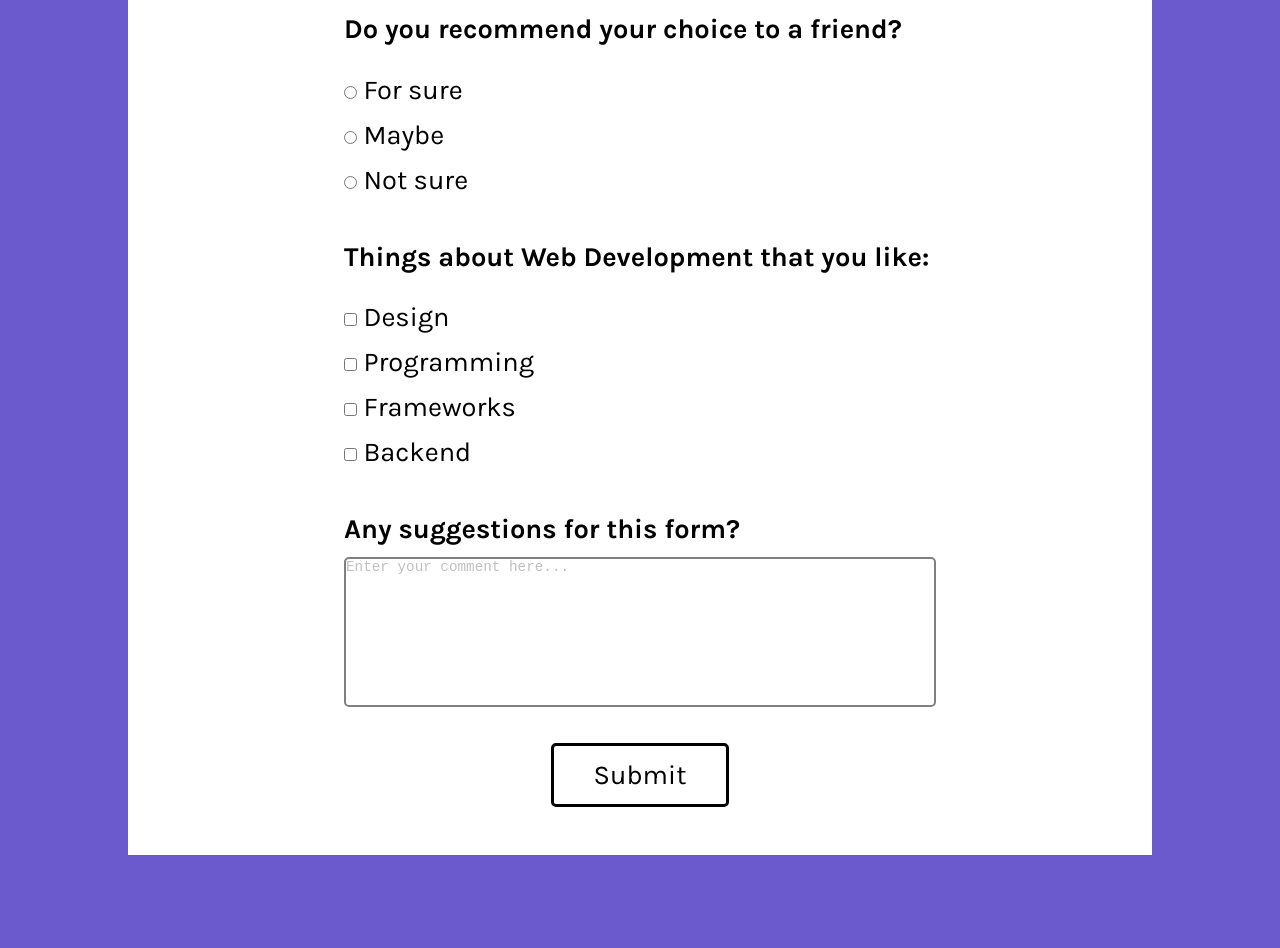
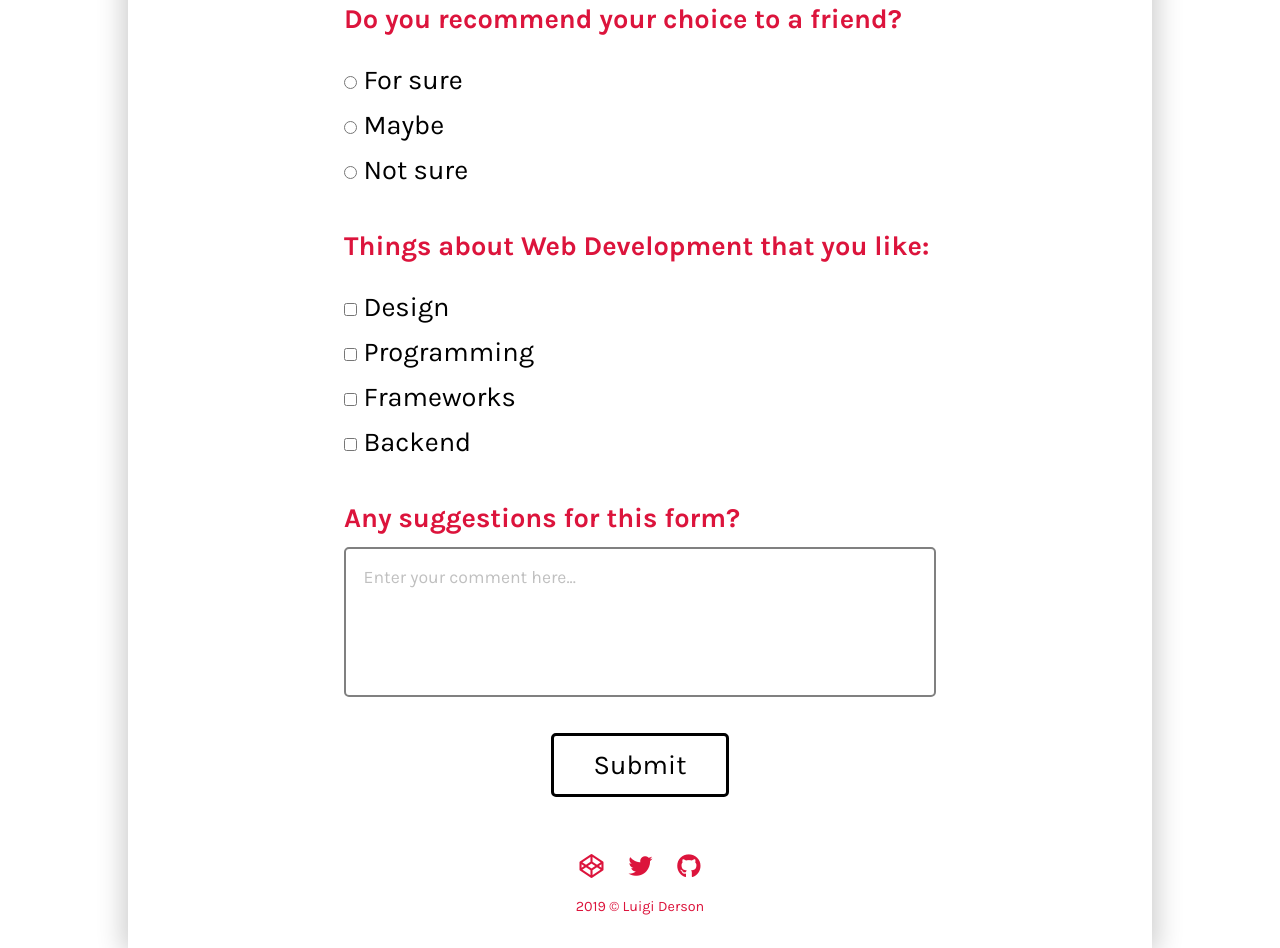
Before and after one commit to luigi-derson/Survey-Form, a plain HTML site: page index.html in a window 1280 px wide. Shown: the part 684-1632 px from the top of the page. Before the commit the page ends 1539 px from the top, so only its background shows below. Drawn offline with Linux system fonts and the light colour scheme.

Commit message:
First version of styling ended

```diff
--- a/index.html
+++ b/index.html
@@ -6,10 +6,11 @@
     <meta http-equiv="X-UA-Compatible" content="ie=edge">
     <title>Survey Form</title>
     <link rel="stylesheet" href="style.css">
+    <link rel="stylesheet" href="https://use.fontawesome.com/releases/v5.8.1/css/all.css" integrity="sha384-50oBUHEmvpQ+1lW4y57PTFmhCaXp0ML5d60M1M7uH2+nqUivzIebhndOJK28anvf" crossorigin="anonymous">
 </head>
 <body>
     <main>
-        <h1 id="title">Dev. Form</h1>
+        <h1 id="title">Survey Form</h1>
         <p id="description">Made for Webdevs</p>
         <form action="" id="survey-form">
             <div class="steps">
@@ -58,7 +59,14 @@
             <div class="steps">
                 <button id="submit" type="submit">Submit</button>
             </div>
-
+            <div class="social">
+                <a href="https://codepen.io/Luigi-Derson/" target="_blank"><i class="fab fa-codepen"></i></a>
+                <a href="https://twitter.com/luigiderson" target="_blank"><i class="fab fa-twitter"></i></a>
+                <a href="https://github.com/LuigiDerson/Survey-Form" target="_blank"><i class="fab fa-github"></i></a>
+            </div>
+            <footer>
+                <a href="https://www.luigiderson.com/" target="_blank"><span>2019 &copy; Luigi Derson</span></a>
+            </footer>
         </form>
     </main>
 </body>
--- a/style.css
+++ b/style.css
@@ -9,27 +9,49 @@
 html, body {
     font-family: 'Karla', Helvetica, sans-serif;
     font-size: 1em;
-    background-color: #6A5ACD;
+    background-color: #fff;
 }
 
 main {
     max-width: 80vw;
     min-height: 100vh;
-    padding: 2em 2em;
+    padding: 2em 2em 1em 2em;
     margin: 0 auto;
     background-color: #fff;
+    box-shadow: 0px 0px 25px 5px rgba(0,0,0,0.2);
 }
 
 h1{
     font-size: 3.8em;
-    text-align: center;
-    padding-bottom: 1.2rem;
+    text-align: left;
+    padding: 0 10%;
+    line-height: 1;
+    color: #DC143C;
 }
 
 p {
     font-size: 1.5em;
-    text-align: center;
+    text-align: left;
+    padding-left: 10%;
     padding-bottom: 1rem;
+    padding-top: 1.2rem;
+}
+
+a {
+    text-decoration: none;
+
+}
+
+a:visited {
+    color: #808080;
+}
+
+a:link {
+    color: #DC143C;
+}
+
+a:hover {
+    color: black;
 }
 
 .steps {
@@ -45,10 +67,12 @@ label {
     font-size: 1.7em;
     padding-bottom: 0.8rem;
     font-weight: 700;
+    color: #DC143C;
 }
 
 .option > label, .checkbox > label {
     font-weight: 400;
+    color: black;
 }
 
 .choices {
@@ -58,9 +82,11 @@ label {
 
 .dropdown {
     margin-top: 1em;
+    padding: 0.5em;
     width: 100%;
     height: 3em;
     outline: none;
+    background-color: white;
     border: 2px solid #808080;
     border-radius: 5px;
     font-family: 'Karla';
@@ -84,16 +110,14 @@ input::placeholder, textarea::placeholder {
 textarea {
     height: 150px!important;
     width: 100%;
+    font-family: 'Karla';
     font-size: 1.1em;
     border-radius: 5px;
     outline: none;
     border: 2px solid #808080;
     resize: none;
+    padding: 1em;
 }
-
-/*
-TODO: Averiguar si se puede cambiar la posición del cursor dentro del textarea.
-*/
 
 input[type=number]::-webkit-inner-spin-button,
 input[type=number]::-webkit-outer-spin-button {
@@ -126,6 +150,27 @@ button, #submit {
     color: white;
 }
 
+.social {
+    padding-top: 2.5rem;
+    text-align: center;
+    font-size: 1.5em;
+}
+
+.fab {
+    padding: 0 0.4em;
+}
+
+footer {
+    text-align: center;
+    font-size: 0.9rem;
+    padding: 1.2em 0;
+}
+
+
+
+
+
+
 /* * Para moviles en vertical */
 
 @media (max-width: 319px) {
```
